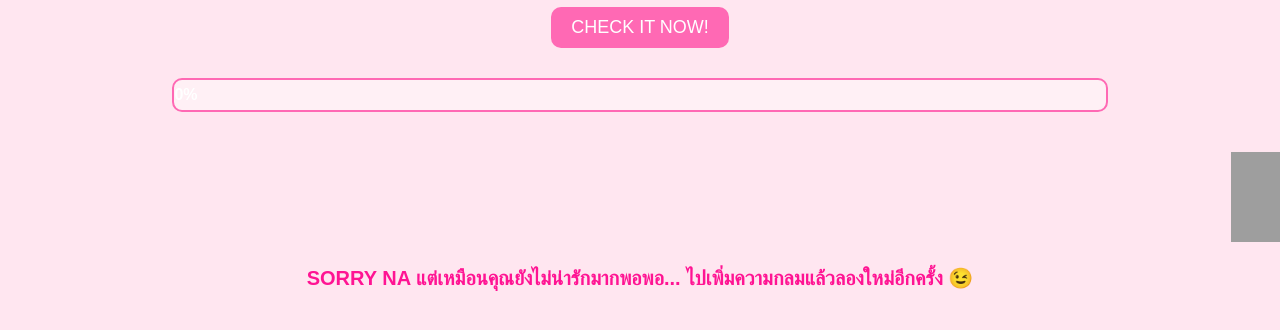
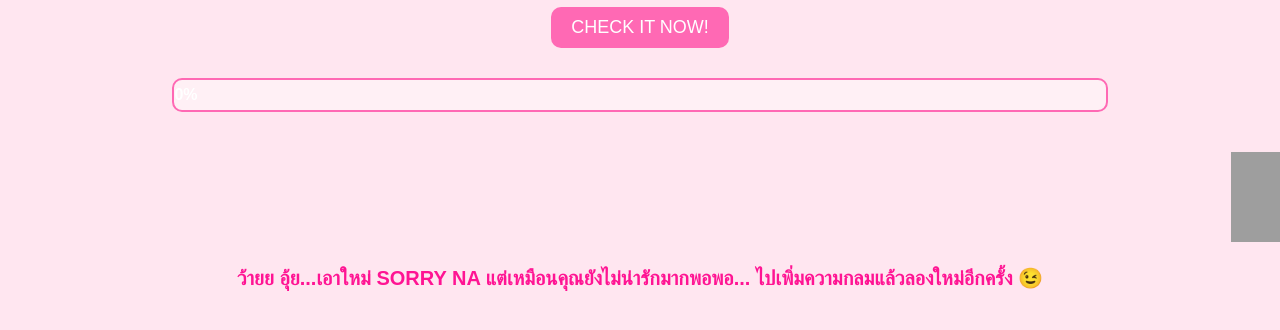
Before and after one commit to Silawat2547/CHECKCHECK, a plain HTML site: page index.html in a window 1280 px wide. Both pictures are taken after a click on the button "CHECK IT NOW!". Shown: the part 186-516 px from the top of the page. Drawn offline with Linux system fonts and the light colour scheme; grey boxes are pictures that could not be loaded.

Commit message:
index.html

```diff
--- a/index.html
+++ b/index.html
@@ -159,7 +159,7 @@
           message.textContent = "Unbelievable! Your Cuteness is 300% ไม่คิดว่าจะมีคนที่กลมและนิ่มได้ขนาดนี้ !!!";
           showHearts();
         } else {
-          message.textContent = "SORRY NA แต่เหมือนคุณยังไม่น่ารักมากพอพอ... ไปเพิ่มความกลมแล้วลองใหม่อีกครั้ง 😉";
+          message.textContent = "ว้ายย อุ้ย...เอาใหม่ SORRY NA แต่เหมือนคุณยังไม่น่ารักมากพอพอ... ไปเพิ่มความกลมแล้วลองใหม่อีกครั้ง 😉";
         }
       }
     }, 30);
```
